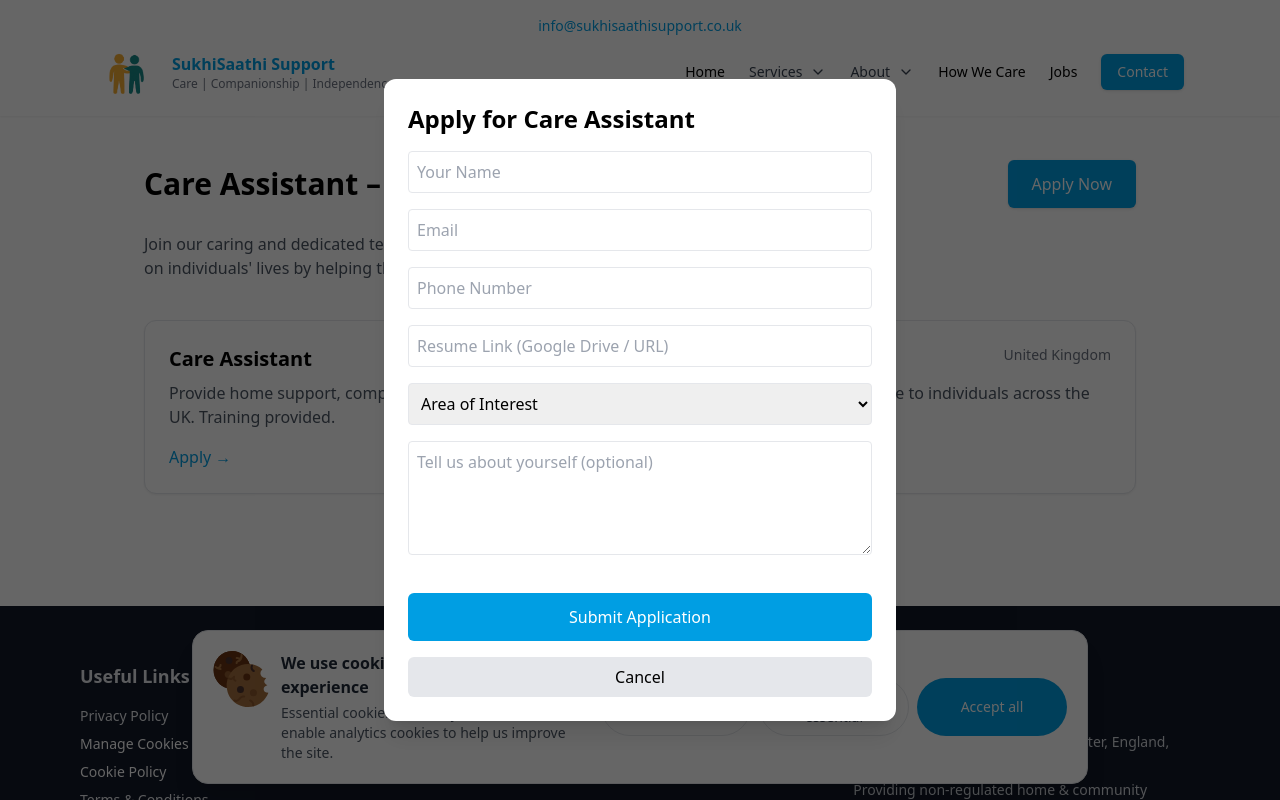
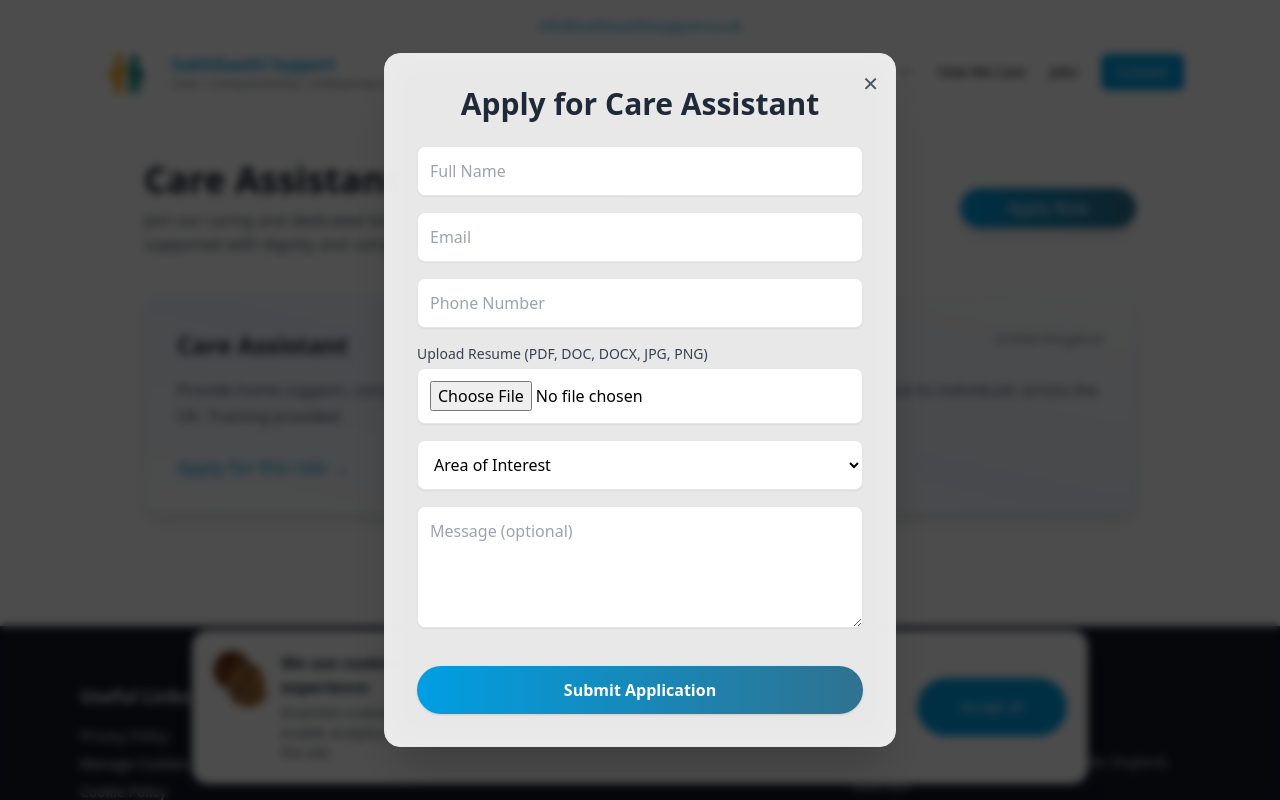
Before and after one commit to sushilnamberdar/Sukhi-Saathi, a React (Vite) app: page /jobs in a window 1280 px wide. Both pictures are taken after a click on the button "Apply Now". Shown: the top 800 px of the page. Built offline with nearby package versions, Linux system fonts and the light colour scheme.

Commit message:
resposeness jobs apply button and cookies component on all pages

```diff
--- a/src/pages/Cookie/CookieConsent.jsx
+++ b/src/pages/Cookie/CookieConsent.jsx
@@ -152,7 +152,7 @@ function CookieBanner({ onAcceptAll, onRejectAll, onManage }) {
           </div>
         </div>
 
-        <div className="flex flex-col md:flex-row gap-2 md:ml-auto">
+        <div className="flex  md:flex-col  lg:flex-row gap-2 md:ml-auto">
           <button
             onClick={onManage}
             className="px-3 py-2 w-[150px] rounded-full border text-gray-700 text-xs md:text-sm hover:bg-gray-100"
@@ -164,7 +164,7 @@ function CookieBanner({ onAcceptAll, onRejectAll, onManage }) {
             onClick={onRejectAll}
             className="px-3 py-2 w-[150px] rounded-full border text-gray-700 text-xs md:text-sm hover:bg-gray-100"
           >
-            Reject non-essential
+            Reject <br/> non-essential
           </button>
 
           <button
--- a/src/pages/Jobs.jsx
+++ b/src/pages/Jobs.jsx
@@ -6,7 +6,6 @@ export default function Jobs() {
   const [loading, setLoading] = useState(false);
   const [result, setResult] = useState("");
   const [captchaToken, setCaptchaToken] = useState("");
-
 
   const JOB = {
     title: "Care Assistant",
@@ -27,7 +26,6 @@ export default function Jobs() {
     }
   }, [showForm]);
 
-  // SUBMIT APPLICATION
   const submitForm = async (e) => {
     e.preventDefault();
     setLoading(true);
@@ -35,23 +33,13 @@ export default function Jobs() {
 
     const formData = new FormData(e.target);
 
-    const payload = {
-      jobTitle: JOB.title,
-      name: formData.get("name"),
-      email: formData.get("email"),
-      phone: formData.get("phone"),
-      resume: formData.get("resume"),
-      interest: formData.get("interest"),
-      message: formData.get("message") || "",
-      captcha: captchaToken,    // <-- ADD THIS
-    };
-
+    formData.append("jobTitle", JOB.title);
+    formData.append("captcha", captchaToken);
 
     try {
       const res = await fetch("https://api.sukhisaathisupport.co.uk/apply", {
         method: "POST",
-        headers: { "Content-Type": "application/json" },
-        body: JSON.stringify(payload),
+        body: formData,
       });
 
       const data = await res.json();
@@ -76,57 +64,92 @@ export default function Jobs() {
     <section className="py-16 max-w-5xl mx-auto px-4">
 
       {/* HEADER */}
-      <div className="flex justify-between items-center mb-6">
-        <h1 className="text-3xl font-bold">Care Assistant – Now Hiring</h1>
+      <div className="flex justify-between items-center mb-10">
+        <div>
+          <h1 className="text-3xl md:text-4xl font-bold text-gray-900">
+            Care Assistant – Now Hiring
+          </h1>
+          <p className="text-gray-600 mt-2 max-w-2xl">
+            Join our caring and dedicated team. Help individuals stay independent, active,
+            and supported with dignity and compassion.
+          </p>
+        </div>
 
         <button
           onClick={() => setShowForm(true)}
-          className="px-6 py-3 bg-[#009EE3] hover:bg-[#2f728f] text-white rounded-md shadow"
+          className=" w-56 pl-2 pr-2 h-10 flex xl:w-44 items-center justify-center   bg-gradient-to-r from-[#009EE3] to-[#2f728f] text-white rounded-full shadow-lg hover:scale-105 transition"
         >
           Apply Now
         </button>
       </div>
 
-      <p className="text-gray-600 max-w-2xl mb-10">
-        Join our caring and dedicated team. As a Care Assistant, you will make a positive impact
-        on individuals' lives by helping them stay independent, active and supported.
-      </p>
-
       {/* JOB CARD */}
-      <div className="p-6 bg-white rounded-xl border shadow-sm">
+      <div className="p-8 rounded-2xl shadow-lg bg-gradient-to-tr from-white via-blue-50 to-white border border-blue-100 transform hover:shadow-2xl transition">
         <div className="flex justify-between">
-          <h3 className="text-xl font-semibold">{JOB.title}</h3>
+          <h3 className="text-2xl font-semibold text-gray-800">{JOB.title}</h3>
           <span className="text-sm text-gray-500">{JOB.location}</span>
         </div>
-        <p className="mt-2 text-gray-600">{JOB.desc}</p>
+
+        <p className="mt-4 text-gray-600 leading-relaxed">{JOB.desc}</p>
 
         <button
           onClick={() => setShowForm(true)}
-          className="mt-4 text-[#009EE3] font-medium"
+          className="mt-6 inline-block text-[#009EE3] hover:underline font-medium text-lg"
         >
-          Apply →
+          Apply for this role →
         </button>
       </div>
 
       {/* POPUP FORM */}
       {showForm && (
         <div
-          className="fixed inset-0 bg-black/60 flex items-center justify-center z-50 p-4"
+          className="fixed inset-0 bg-black/70 backdrop-blur-sm flex items-center justify-center z-50 p-4"
           onClick={(e) => e.target === e.currentTarget && setShowForm(false)}
         >
-          <div className="bg-white w-full max-w-lg rounded-xl p-6 shadow-xl">
 
-            <h2 className="text-2xl font-semibold mb-4">Apply for Care Assistant</h2>
+          {/* FORM CONTAINER */}
+          <div className="relative bg-white/90 backdrop-blur-lg border border-gray-200 w-full max-w-lg rounded-2xl p-8 shadow-2xl">
 
+            {/* CLOSE BUTTON */}
+            <button
+              onClick={() => setShowForm(false)}
+              className="absolute right-4 top-4 text-gray-600 hover:text-red-500 text-xl"
+            >
+              ✕
+            </button>
+
+            {/* TITLE */}
+            <h2 className="text-3xl font-bold text-gray-800 mb-6 text-center">
+              Apply for Care Assistant
+            </h2>
+
+            {/* FORM */}
             <form onSubmit={submitForm} className="space-y-4">
 
-              <input type="text" name="name" required placeholder="Your Name" className="border p-2 w-full rounded" />
-              <input type="email" name="email" required placeholder="Email" className="border p-2 w-full rounded" />
-              <input type="text" name="phone" required placeholder="Phone Number" className="border p-2 w-full rounded" />
-              <input type="text" name="resume" required placeholder="Resume Link (Google Drive / URL)" className="border p-2 w-full rounded" />
+              <input type="text" name="name" required placeholder="Full Name"
+                className="border p-3 w-full rounded-lg shadow-sm focus:ring-[#009EE3] focus:border-[#009EE3]" />
 
+              <input type="email" name="email" required placeholder="Email"
+                className="border p-3 w-full rounded-lg shadow-sm focus:ring-[#009EE3] focus:border-[#009EE3]" />
 
-              <select name="interest" required className="border p-2 w-full rounded">
+              <input type="text" name="phone" required placeholder="Phone Number"
+                className="border p-3 w-full rounded-lg shadow-sm focus:ring-[#009EE3] focus:border-[#009EE3]" />
+
+              <div>
+                <label className="block text-sm font-medium text-gray-700 mb-1">
+                  Upload Resume (PDF, DOC, DOCX, JPG, PNG)
+                </label>
+                <input
+                  type="file"
+                  name="resume"
+                  accept=".pdf,.doc,.docx,.jpg,.jpeg,.png"
+                  required
+                  className="border p-3 w-full rounded-lg shadow-sm bg-white"
+                />
+              </div>
+
+              <select name="interest" required
+                className="border p-3 w-full rounded-lg shadow-sm bg-white focus:ring-[#009EE3]">
                 <option value="">Area of Interest</option>
                 <option value="Full-time">Full-time</option>
                 <option value="Part-time">Part-time</option>
@@ -134,24 +157,24 @@ export default function Jobs() {
                 <option value="Night shifts">Night Shifts</option>
               </select>
 
-              <textarea name="message" rows="4" placeholder="Tell us about yourself (optional)" className="border p-2 w-full rounded" />
+              <textarea name="message" rows="4" placeholder="Message (optional)"
+                className="border p-3 w-full rounded-lg shadow-sm focus:ring-[#009EE3]"></textarea>
 
-                              <div className="cf-turnstile-job"></div>
+              {/* CAPTCHA */}
+              <div className="cf-turnstile-job"></div>
 
-              <button type="submit" className="w-full bg-[#009EE3] text-white py-3 rounded-md">
+              {/* SUBMIT */}
+              <button
+                type="submit"
+                className="w-full py-3 rounded-full bg-gradient-to-r from-[#009EE3] to-[#2f728f] text-white font-semibold shadow hover:scale-[1.02] transition"
+              >
                 {loading ? "Submitting..." : "Submit Application"}
               </button>
 
-              {result && <p className="text-center mt-2 text-green-600">{result}</p>}
+              {result && (
+                <p className="text-center mt-3 text-green-600 font-medium">{result}</p>
+              )}
             </form>
-
-            <button
-              onClick={() => setShowForm(false)}
-              className="mt-4 w-full py-2 bg-gray-200 rounded-md"
-            >
-              Cancel
-            </button>
-
           </div>
         </div>
       )}
```
